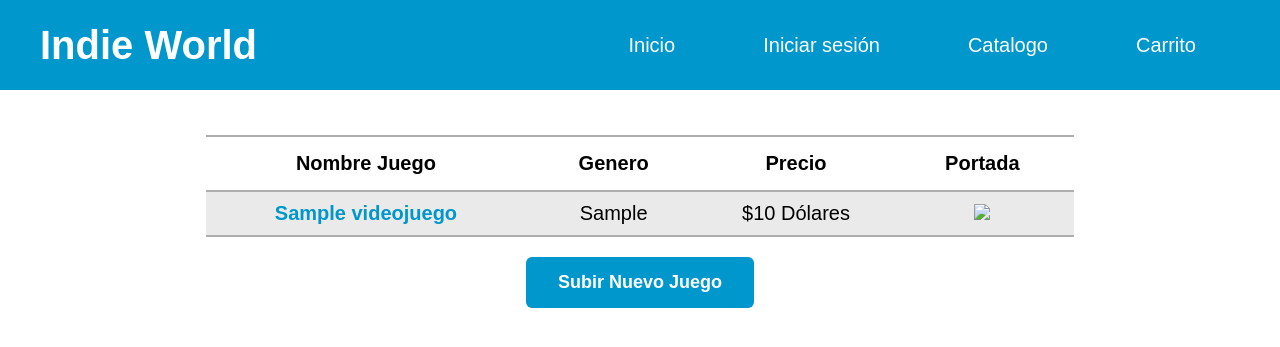
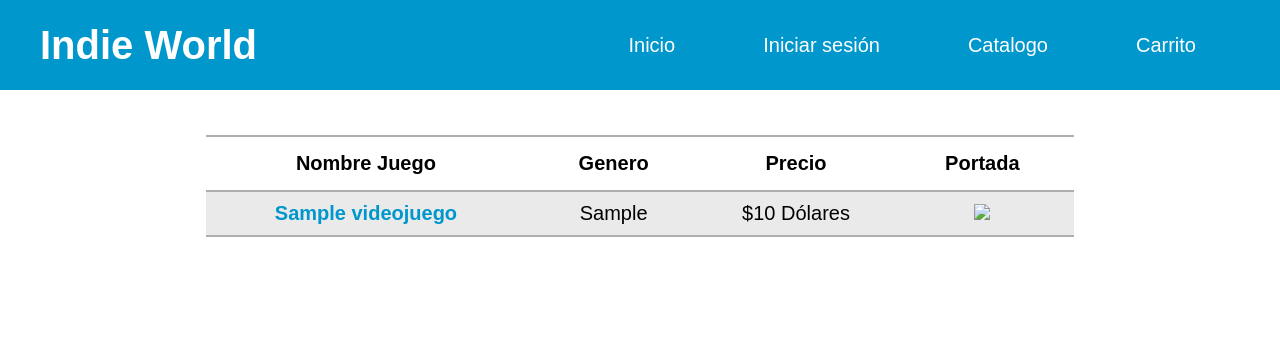
Before and after one commit to MarcoAldair/TiendaVideojuegos, a PHP site: page / in a window 1280 px wide. Shown: the top 347 px of the page. Run offline with PHP 8.4, Linux system fonts and the light colour scheme; tables that the repository leaves empty or names only in its code hold one stand-in row (values such as "Sample post"); data that the repository does not hold is empty.

Commit message:
Update index.php
Solo el dev puede ingresar juegos

```diff
--- a/index.php
+++ b/index.php
@@ -27,11 +27,8 @@
 	<div class="cabecera">
 		<div class="nav">
 			<a href="#" class="logo">Indie World</a>
-
-
 			<?php if(isset($_SESSION['user'])){ ?>
 			<ul class="nav-menu">
-
 				<li><a href="index.php" class="nav-menu-item">Inicio</a></li>
 				<li>
 					<a href="userDetails.php" class="nav-menu-item">
@@ -59,7 +56,6 @@
 						</ul>
 					</div>
 				</div>
-
 			<?php } ?>
 
 	<!--TABLA DE VIDEOJUEGOS-->
@@ -86,8 +82,10 @@
 			<?php } ?>
 		</tbody>
 	</table>
-	<form action="uploadGame.php" class="newgame">
-		<input type="submit" name="" value="Subir Nuevo Juego" class="button">
-	</form>
+	<?php if(isset($_SESSION['user']) && $_SESSION['user']->getrole() == 'dev' ){ ?>
+		<form action="uploadGame.php" class="newgame">
+			<input type="submit" name="" value="Subir Nuevo Juego" class="button">
+		</form>
+	<?php } ?>
 </body>
 </html>
```
